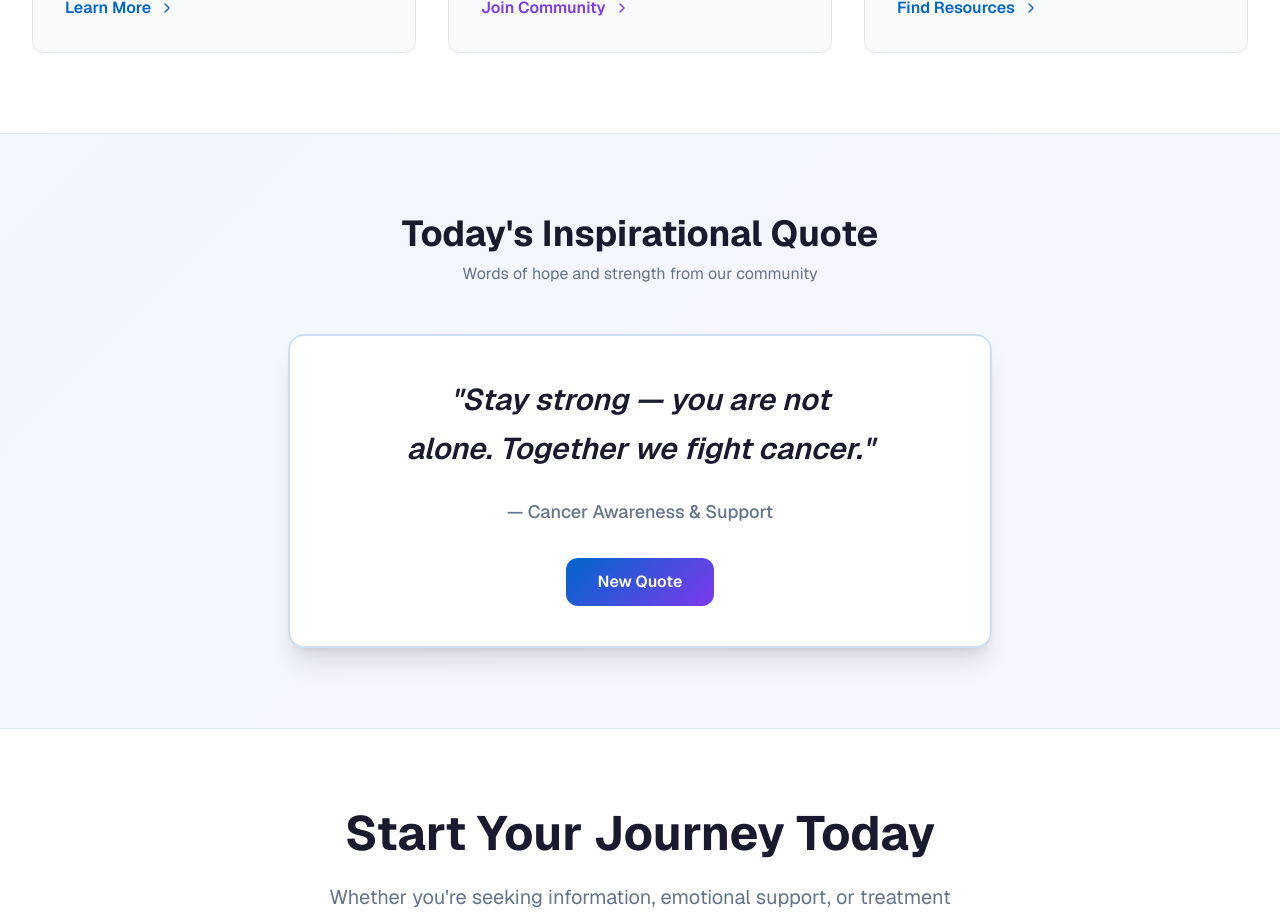
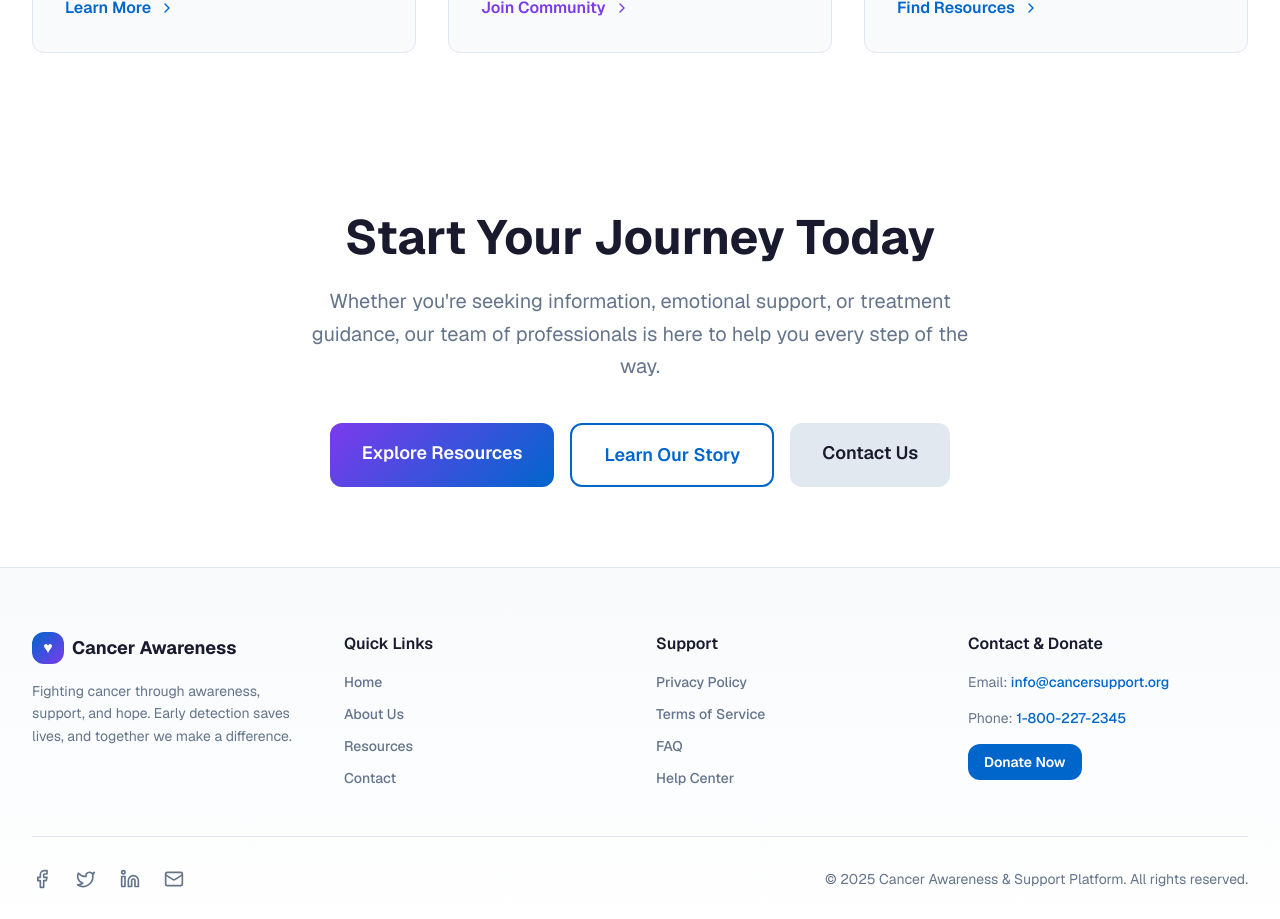
Before and after one commit to pankajN25/Donation-WebApp, a Next.js app: page / in a window 1280 px wide. Shown: the part 1580-2499 px from the top of the page. Built offline with nearby package versions, Linux system fonts and the light colour scheme; no server answers.

Commit message:
new changes for deleted daily quotes

```diff
--- a/app/page.tsx
+++ b/app/page.tsx
@@ -13,72 +13,8 @@ interface Quote {
 }
 
 export default function Home() {
-  const [quote, setQuote] = useState<{
-    _id: string;
-    content: string;
-    author: string;
-  } | null>(null);
-  const [isLoadingQuote, setIsLoadingQuote] = useState(true);
 
-
-  useEffect(() => {
-    fetchQuote()
-  }, [])
-
-  const fetchQuote = async (forceNew = false) => {
-    setIsLoadingQuote(true);
-
-    try {
-      // For "daily" quotes: Check localStorage for today's quote
-      const today = new Date().toDateString();
-      const cachedQuote = localStorage.getItem('dailyQuote');
-      const cachedDate = localStorage.getItem('quoteDate');
-
-      if (!forceNew && cachedQuote && cachedDate === today) {
-        // Use cached quote if it's from today and not forcing a new one
-        setQuote(JSON.parse(cachedQuote));
-        setIsLoadingQuote(false);
-        return;
-      }
-
-      // Fetch from API
-      const response = await fetch('https://api.quotable.io/random');
-      if (!response.ok) {
-        throw new Error('Failed to fetch quote from API');
-      }
-
-      const data = await response.json();
-      const newQuote = {
-        _id: data._id,
-        content: data.content,
-        author: data.author,
-      };
-
-      setQuote(newQuote);
-
-      // Cache the quote for the day
-      localStorage.setItem('dailyQuote', JSON.stringify(newQuote));
-      localStorage.setItem('quoteDate', today);
-    } catch (error) {
-      console.error('Error fetching quote:', error);
-      // Fallback quote on error
-      setQuote({
-        _id: 'fallback',
-        content: 'Stay strong — you are not alone. Together we fight cancer.',
-        author: 'Cancer Awareness & Support',
-      });
-    } finally {
-      setIsLoadingQuote(false);
-    }
-  };
-
-  // Fetch quote on component mount (loads daily quote)
-  useEffect(() => {
-    fetchQuote();  // Loads cached or fetches new
-  }, []);
-
-
-  return (
+    return (
     <div className="flex flex-col min-h-screen">
       {/* <Header /> */}
 
@@ -224,43 +160,7 @@ export default function Home() {
           </div>
         </section>
 
-        <section className="py-20 gradient-subtle border-y border-border">
-        <div className="mx-auto max-w-3xl px-4 sm:px-6 lg:px-8">
-          <div className="text-center mb-12 space-y-2">
-            <h2 className="text-4xl font-bold text-foreground">Today's Inspirational Quote</h2>
-            <p className="text-muted-foreground">Words of hope and strength from our community</p>
-          </div>
 
-          <div className="bg-background p-10 rounded-2xl border-2 border-primary/20 hover:border-primary/40 transition-all shadow-xl animate-scale-in">
-            <blockquote className="text-center space-y-6">
-              {isLoadingQuote ? (
-                <div className="flex justify-center items-center py-8">
-                  <div className="animate-spin rounded-full h-8 w-8 border-b-2 border-primary"></div>
-                </div>
-              ) : (
-                <>
-                  <p className="text-2xl sm:text-3xl font-semibold italic text-foreground text-balance leading-relaxed">
-                    "{quote?.content || "Stay strong — you are not alone. Together we fight cancer."}"
-                  </p>
-                  <footer className="text-lg text-muted-foreground font-medium">
-                    — {quote?.author || "Cancer Awareness & Support"}
-                  </footer>
-                </>
-              )}
-            </blockquote>
-
-            <div className="flex justify-center mt-8">
-              <button
-                onClick={() => fetchQuote(true)}  // Force a new random quote
-                disabled={isLoadingQuote}
-                className="gradient-primary-purple text-white px-8 py-3 rounded-lg hover:shadow-lg transition-all font-semibold disabled:opacity-50 disabled:cursor-not-allowed"
-              >
-                {isLoadingQuote ? "Loading..." : "New Quote"}
-              </button>
-            </div>
-          </div>
-        </div>
-      </section>
 
         <section className="py-20 bg-background">
           <div className="mx-auto max-w-4xl px-4 text-center sm:px-6 lg:px-8">
```
